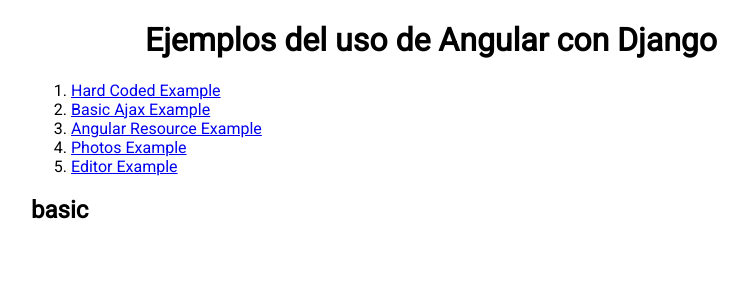
After one commit to iLordTony/django-angular-example, a Django app: page /basic in a window 1280 px wide. The commit adds this page. Shown: the top 300 px of the page, without its empty margins (209-957 px from the left). Run offline with Django 3.2, Linux system fonts and the light colour scheme.

Commit message:
Añadiendo mas vistas

```diff
--- a/api/views.py
+++ b/api/views.py
@@ -55,11 +55,16 @@ class PhotoDetail(generics.RetrieveUpdateDestroyAPIView):
     queryset = Photo.objects.all()
 
 
+"""Aqui terminan las vistas del API, estas son todas las vista en web"""
+
+
 class IndexTemplateView(TemplateView):
     template_name = 'index.html'
 
 
+# Rendereamos deacuerdo a la url que a la que se le da click
 class SimpleStaticView(TemplateView):
+    # Lo usamos en lugar de un template_name
     def get_template_names(self):
         print self.kwargs.get('template_name')
         return [self.kwargs.get('template_name') + ".html"]
--- a/static/app/app.styl
+++ b/static/app/app.styl
@@ -1,4 +1,13 @@
 @import 'normalize.styl'
+
+a
+    font-style none
 
 body
     font-family Roboto
+
+.Content
+    margin 0 auto
+    width 800px
+    h1
+        text-align center
--- /dev/null
+++ b/templates/basic.html
@@ -0,0 +1,5 @@
+{% extends 'index.html' %}
+
+{% block content %}
+  <h2>basic</h2>
+{% endblock %}
--- /dev/null
+++ b/templates/editor.html
@@ -0,0 +1,5 @@
+{% extends 'index.html' %}
+
+{% block content %}
+  <h2>Editor</h2>
+{% endblock %}
--- a/templates/index.html
+++ b/templates/index.html
@@ -8,12 +8,18 @@
     <link rel="stylesheet" href="{% static "public/css/app.css" %}"/>
 </head>
 <body>
+  <div class="Content">
+    <h1>Ejemplos del uso de Angular con Django</h1>
     <ol>
-    <li><a href="{% url "example" template_name='harcode'%}">Hard Coded Example</a></li>
+      <li><a href="{% url "example" template_name='static'%}">Hard Coded Example</a></li>
       <li><a href="{% url "example" template_name='basic' %}">Basic Ajax Example</a></li>
       <li><a href="{% url "example" template_name='resource' %}">Angular Resource Example</a></li>
       <li><a href="{% url "example" template_name='photos' %}">Photos Example</a></li>
       <li><a href="{% url "example" template_name='editor' %}">Editor Example</a></li>
     </ol>
+    {% block content %}
+    {% endblock %}
+  </div>
+
 </body>
 </html>
--- /dev/null
+++ b/templates/photos.html
@@ -0,0 +1,5 @@
+{% extends 'index.html' %}
+
+{% block content %}
+  <h2>Photos</h2>
+{% endblock %}
--- /dev/null
+++ b/templates/resource.html
@@ -0,0 +1,5 @@
+{% extends 'index.html' %}
+
+{% block content %}
+  <h2>Resoruce</h2>
+{% endblock %}
--- /dev/null
+++ b/templates/static.html
@@ -0,0 +1,5 @@
+{% extends 'index.html' %}
+
+{% block content %}
+  <h2>Static</h2>
+{% endblock %}
```
Also changed, not shown: static/public/css/app.css. Lines whose indentation alone changed are shown as unchanged.
